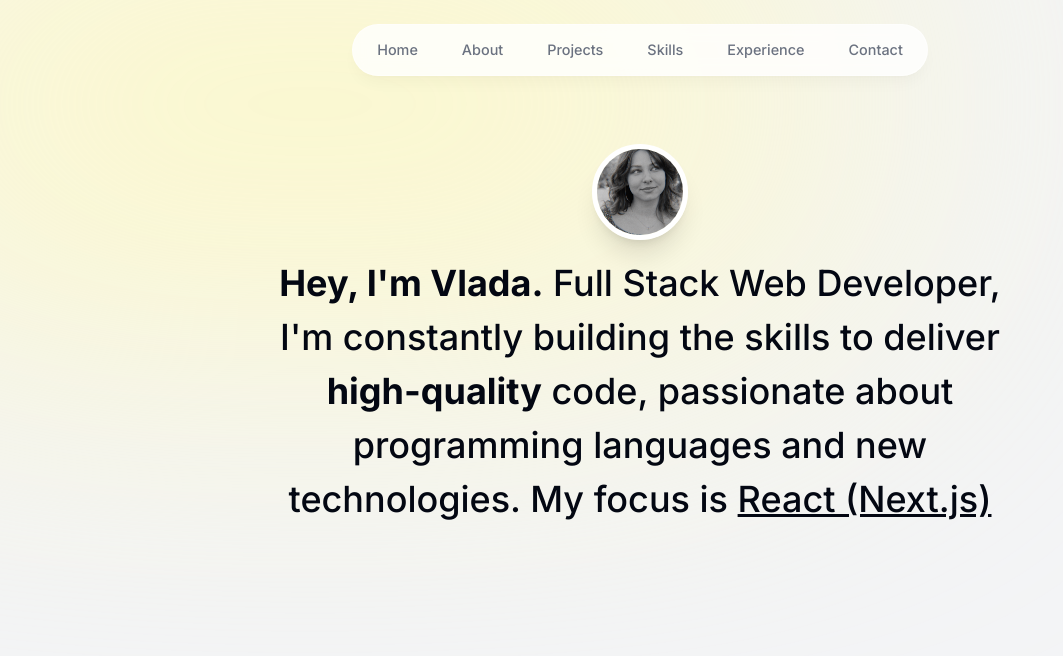
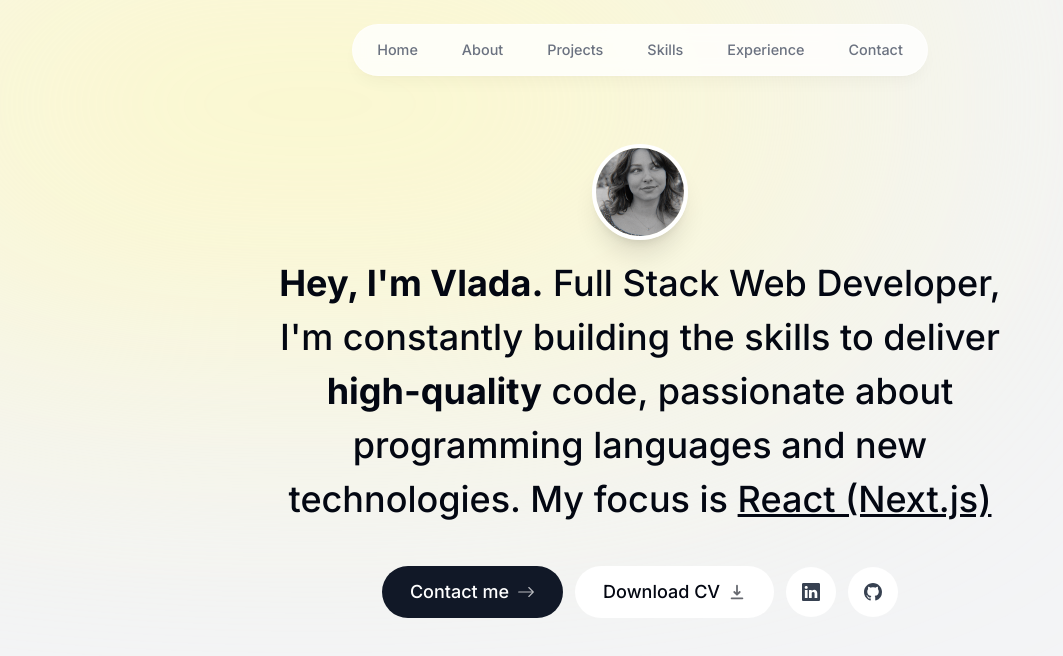
Before and after one commit to vladka-kl/my-portfolio, a Next.js app: page / in a window 1280 px wide. Shown: the top 656 px of the page, without its empty margins (0-1063 px from the left). Built offline with nearby package versions, Linux system fonts and the light colour scheme.

Commit message:
Add links

```diff
--- a/components/intro.tsx
+++ b/components/intro.tsx
@@ -3,6 +3,9 @@
 import Image from "next/image";
 import avatar from "../public/avatar.jpg";
 import { motion } from "framer-motion";
+import Link from "next/link";
+import { BsArrowRight, BsGithub, BsLinkedin } from "react-icons/bs";
+import { HiDownload } from "react-icons/hi";
 
 export default function Intro() {
   return (
@@ -25,7 +28,7 @@
               height="192"
               quality="95"
               priority={true}
-              className="h-24 w-24 rounded-full object-cover border-[0.35rem] border-white shadow-xl"
+              className="h-24 w-24 rounded-full object-cover border-[0.3rem] border-white shadow-xl"
             />
           </motion.div>
         </div>
@@ -41,6 +44,42 @@
         programming languages and new technologies. My focus is{" "}
         <span className="underline">React (Next.js)</span>
       </motion.p>
+      <motion.div
+        className="flex flex-col sm:flex-row justify-center items-center gap-3 px-4 text-lg font-medium"
+        initial={{ opacity: 0, y: 100 }}
+        animate={{ opacity: 1, y: 0 }}
+        transition={{ delay: 0.1 }}
+      >
+        <Link
+          href="#contact"
+          className="group bg-gray-900 text-white px-7 py-3 flex items-center gap-2 rounded-full outline-none focus:scale-110 hover:scale-110 hover:bg-gray-950 active:scale-105 transition"
+        >
+          Contact me
+          <BsArrowRight className="opacity-70 group-hover:translate-x-1 transition" />
+        </Link>
+        <a
+          className="group bg-white px-7 py-3 flex items-center gap-2 rounded-full outline-none focus:scale-110 hover:scale-110 active:scale-105 transition cursor-pointer borderBlack dark:bg-white/10"
+          href="/CV.pdf"
+          download
+        >
+          Download CV{" "}
+          <HiDownload className="opacity-60 group-hover:translate-y-1 transition" />
+        </a>
+        <a
+          href="https://www.linkedin.com/in/vladyslavaklovak/"
+          target="_blank"
+          className="bg-white p-4 text-gray-700 flex items-center gap-2 rounded-full focus:scale-[1.15] hover:scale-[1.15] hover:text-gray-950 active:scale-105 transition cursor-pointer borderBlack dark:bg-white/10 dark:text-white/60"
+        >
+          <BsLinkedin />
+        </a>
+        <a
+          href="https://github.com/vladka-kl"
+          target="_blank"
+          className="bg-white p-4 text-gray-700 flex items-center gap-2 rounded-full focus:scale-[1.15] hover:scale-[1.15] hover:text-gray-950 active:scale-105 transition cursor-pointer borderBlack dark:bg-white/10 dark:text-white/60"
+        >
+          <BsGithub />
+        </a>
+      </motion.div>
     </section>
   );
 }
```
